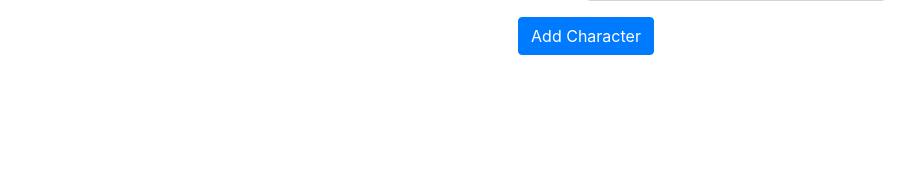
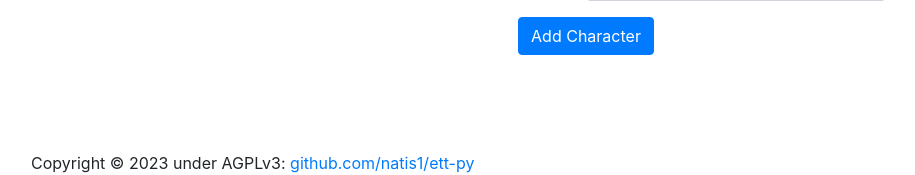
Before and after one commit to natis1/ett-py, a Flask app: page /add_character in a window 1280 px wide. Shown: the part 665-840 px from the top of the page, without its empty margins (54-969 px from the left). Before the commit the page ends 720 px from the top, so only its background shows below. Run offline with Flask 2, Linux system fonts and the light colour scheme; the visitor is signed in with stand-in values (Sample User, id 1); data that the repository does not hold is empty; some libraries are stand-ins or nearby versions.

Commit message:
AGPLv3 compliance

```diff
--- a/website/templates/base.html
+++ b/website/templates/base.html
@@ -94,5 +94,11 @@
     <script type="text/javascript" charset="utf8" src="https://cdn.datatables.net/1.10.25/js/dataTables.bootstrap5.js"></script>
 {% block javascript %}
 {% endblock %}
+    <br>
+    <br>
+    <br>
+    <br>
+
+  <footer><div class="container"> Copyright © 2023 under AGPLv3: <a href="https://github.com/natis1/ett-py">github.com/natis1/ett-py</a></div></footer>
   </body>
 </html>
```
